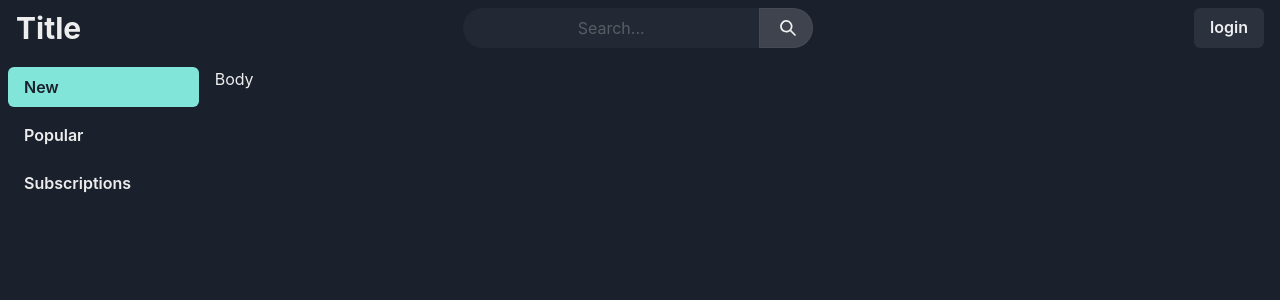
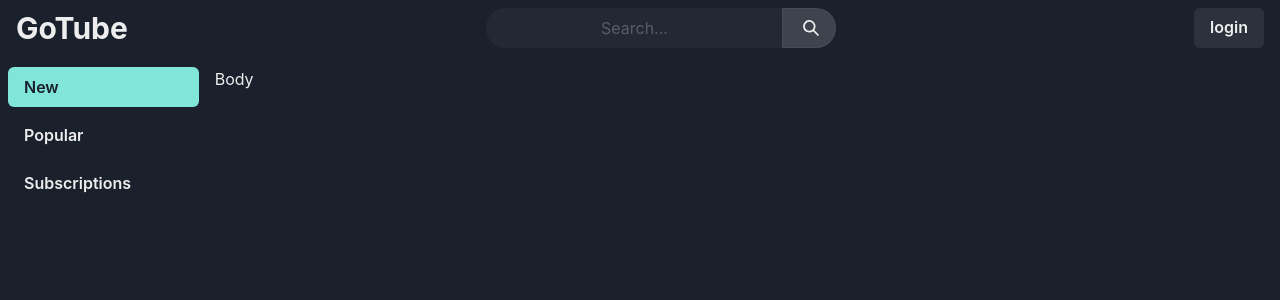
Before and after one commit to protomem/gotube, a Next.js app in the folder web/: page / in a window 1280 px wide. Shown: the top 300 px of the page. Built offline with nearby package versions, Linux system fonts and the light colour scheme.

Commit message:
refactor(web): add title link

```diff
--- a/web/src/components/searcher.tsx
+++ b/web/src/components/searcher.tsx
@@ -2,7 +2,6 @@ import React, { useState } from "react";
 
 import {
   Box,
-  FormControl,
   IconButton,
   Input,
   InputGroup,
--- a/web/src/components/title.tsx
+++ b/web/src/components/title.tsx
@@ -1,9 +1,15 @@
 import React from "react";
+import { ROUTES } from "@/lib/routes";
 
+import NextLink from "next/link";
 import { Heading } from "@chakra-ui/react";
 
 const Title = () => {
-  return <Heading size="lg">Title</Heading>;
+  return (
+    <NextLink href={ROUTES.HOME}>
+      <Heading size="lg">GoTube</Heading>
+    </NextLink>
+  );
 };
 
 export default Title;
```
